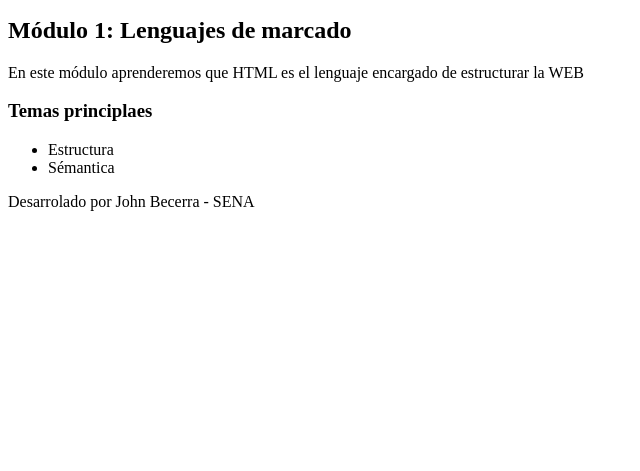
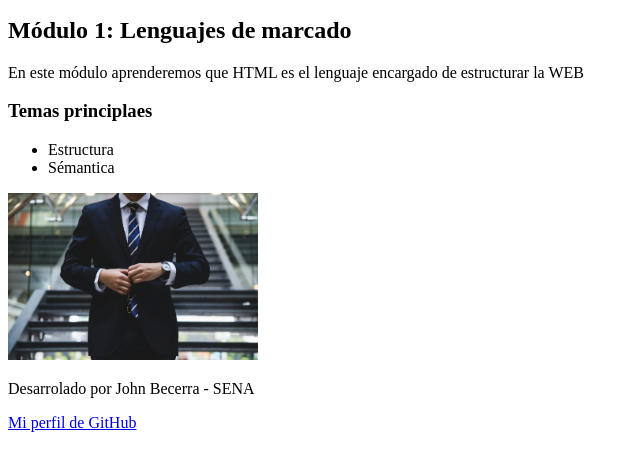
Before and after one commit to JohnVanagandr/basico-html-3533582, a plain HTML site: page index.html in a window 1280 px wide. Shown: the part 101-572 px from the top of the page, without its empty margins (0-640 px from the left). Drawn offline with Linux system fonts and the light colour scheme.

Commit message:
feat: agrega semantica al archivo

```diff
--- a/index.html
+++ b/index.html
@@ -20,11 +20,17 @@
                 <li>Sémantica</li>
             </ul>
         </article>
+        <article>
+            <img src="img/persona.jpg" alt="Persona bien ajustada" width="250px">
+        </article>
     </main>
     <footer>
         <p>
             Desarrolado por John Becerra - SENA
         </p>
+        <a href="https://github.com/JohnVanagandr">
+            Mi perfil de GitHub
+        </a>
     </footer>
 </body>
 </html>
```
Also changed, not shown: img/persona.jpg (added).
